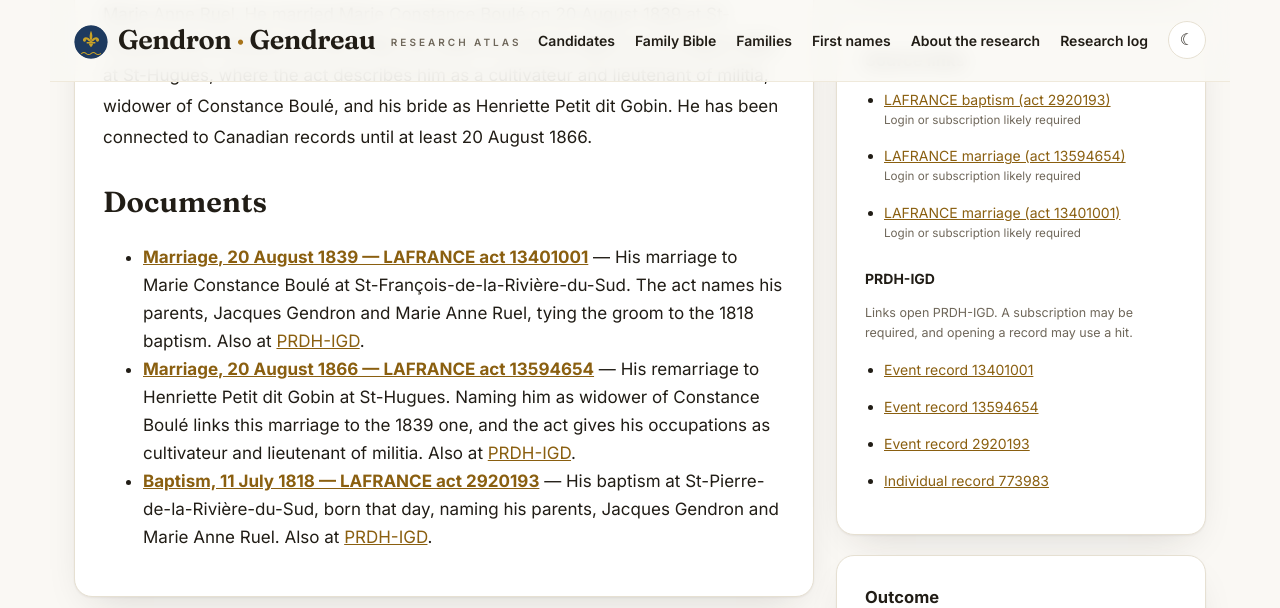
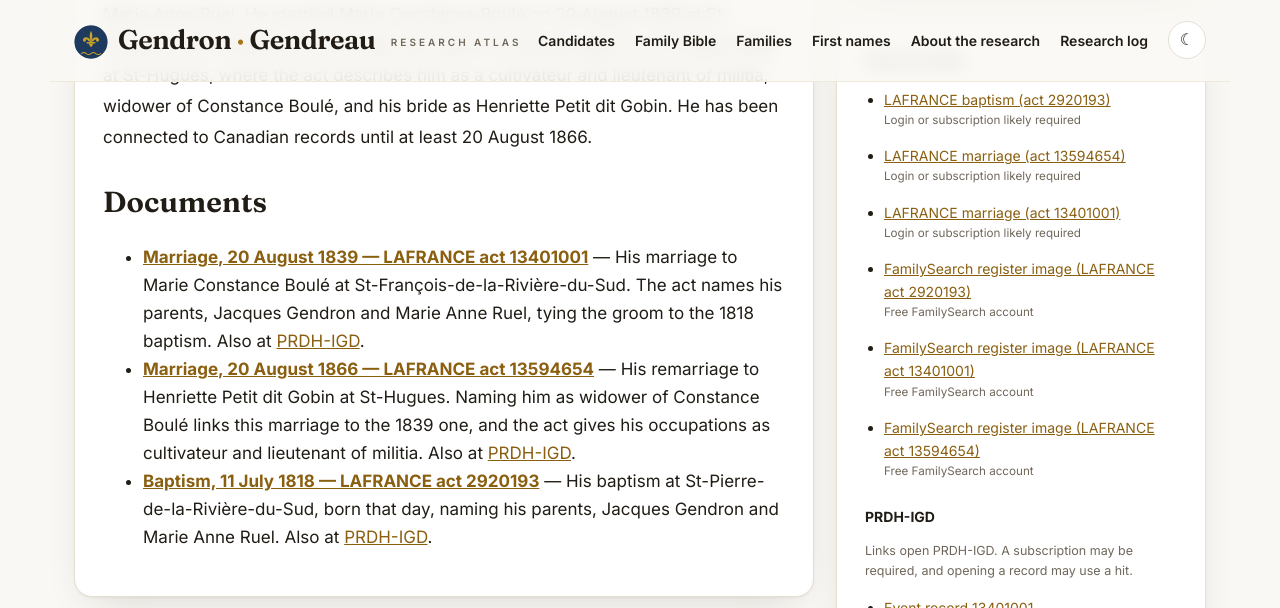
Before and after one commit to vetharmon/gendron-research, a Jekyll site: the page built from _candidates/c044.md, in a window 1280 px wide and 900 px high, scrolled down 575 px, cut to the strip 0-608 px from the top of the window. Built offline with Jekyll 4.4.1, drawn with Linux system fonts in a browser that asks for light colours.

Commit message:
Add FamilySearch register image links (St-Pierre-du-Sud cluster, 3 acts)

```diff
--- a/_candidates/c044.md
+++ b/_candidates/c044.md
@@ -37,6 +37,18 @@ sources:
     url: "https://www.prdh-igd.com/Membership/fr/PRDH/Acte/13594654"
     access: "Login or subscription likely required"
     provenance: "Recorded in the source research notes."
+  - label: FamilySearch register image (LAFRANCE act 2920193)
+    url: https://www.familysearch.org/ark:/61903/3:1:3QS7-L993-F1PM
+    access: Free FamilySearch account
+    provenance: Quebec, Catholic Parish Registers, 1621-1979 — image 183, DGS 5470421. Matched to the LAFRANCE act on name, date and parents (12 Nov 2026).
+  - label: FamilySearch register image (LAFRANCE act 13401001)
+    url: https://www.familysearch.org/ark:/61903/3:1:3QSQ-G99Q-ZNSB
+    access: Free FamilySearch account
+    provenance: Quebec, Catholic Parish Registers, 1621-1979 — image 524, DGS 5471881. Matched to the LAFRANCE act on name, date and parents (12 Nov 2026).
+  - label: FamilySearch register image (LAFRANCE act 13594654)
+    url: https://www.familysearch.org/ark:/61903/3:1:3QS7-L99Q-7KKZ
+    access: Free FamilySearch account
+    provenance: Quebec, Catholic Parish Registers, 1621-1979 — image 513, DGS 5471124. Matched to the LAFRANCE act on name, date and parents (12 Nov 2026).
 filenames:
   - "../Marriages-and-Family-Bridges/C044_GENDRON_Joseph-Prudent_1866-08-20_Marriage_St-Hugues_LAFRANCE-13594654.jpg"
   - "../Marriages-and-Family-Bridges/C044_GENDRON_Joseph-Prudent_1839-08-20_Marriage_St-Francois-de-la-Riviere-du-Sud_LAFRANCE-13401001.jpg"
```
Also changed, not shown: 1 other file.
